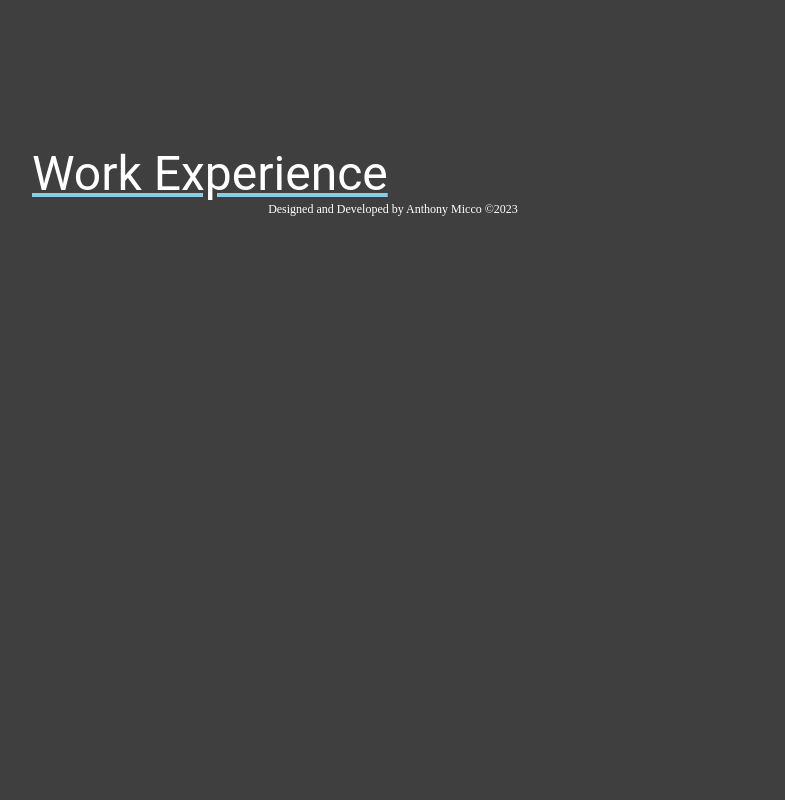
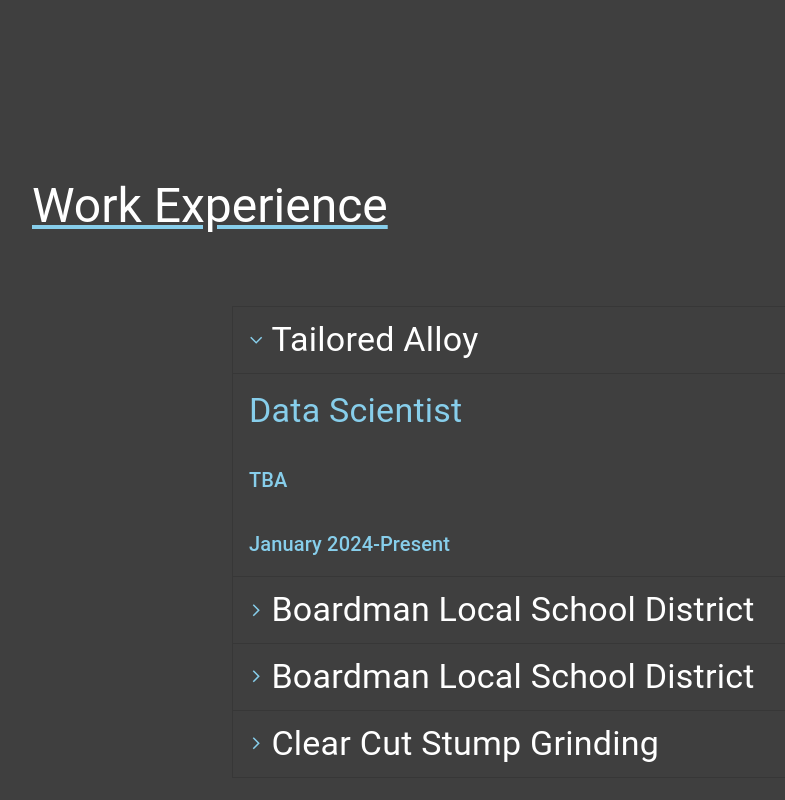
Before and after one commit to Ajmicco18/personalWebsite, a React (Create React App) app: page / in a window 1280 px wide. Shown: the part 1630-2430 px from the top of the page, without its empty margins (247-1032 px from the left). Before the commit the page ends 1862 px from the top, so only its background shows below. Built offline with nearby package versions, Linux system fonts and the light colour scheme.

Commit message:
finished experience and made minor style changes

```diff
--- a/src/components/AboutMe.jsx
+++ b/src/components/AboutMe.jsx
@@ -16,7 +16,7 @@
                         About Me
                     </Typography>
                     <Typography variant="h6" component="p" color="white">
-                        Hello! I am Anthony Micco. I was inspired to pursue a career in the
+                        <br></br>Hello! I am Anthony Micco. I was inspired to pursue a career in the
                         computer science field after taking a computer science course during
                         my sophomore year of high school. Since that time, I have devloped a passion
                         for coding and devloping software and look forward to continuing to learn
@@ -38,7 +38,7 @@
                         color="white"
                         textAlign="center"
                         sx={{ textDecoration: "underline", textDecorationColor: "skyblue" }}>
-                        Skills
+                        Skills <br></br><br></br>
                     </Typography>
                     <Grid container spacing={2}>
                         <Grid item xs={6} md={6}>
--- a/src/components/Experience.jsx
+++ b/src/components/Experience.jsx
@@ -1,65 +1,154 @@
 import {
     Container,
     Grid,
-    Typography
+    Typography,
+    styled
 } from "@mui/material"
+import MuiAccordion from '@mui/material/Accordion';
+import MuiAccordionSummary from '@mui/material/AccordionSummary';
+import MuiAccordionDetails from '@mui/material/AccordionDetails';
+import ArrowForwardIosSharpIcon from '@mui/icons-material/ArrowForwardIosSharp';
+import { useState } from "react";
+
+
+const Accordion = styled((props) => (
+    <MuiAccordion disableGutters elevation={0} square {...props} />
+
+))(({ theme }) => ({
+    border: `1px solid ${theme.palette.divider}`,
+    '&:not(:last-child)': {
+        borderBottom: 0,
+    },
+    '&::before': {
+        display: "none",
+    },
+    "&:hover": {
+        color: "skyblue"
+    },
+    backgroundColor: "rgb(63, 63, 63)",
+    color: "white",
+}));
+
+const AccordionSummary = styled((props) => (
+    <MuiAccordionSummary
+        expandIcon={<ArrowForwardIosSharpIcon sx={{ fontSize: "0.9rem", color: "skyblue" }} />}
+        {...props} />
+))(({ theme }) => ({
+    flexDirection: 'row-reverse',
+    '& .MuiAccordionSummary-expandIconWrapper.Mui-expanded': {
+        transform: 'rotate(90deg)',
+    },
+    '& .MuiAccordionSummary-content': {
+        marginLeft: theme.spacing(1),
+    },
+}));
+
+const AccordionDetails = styled(MuiAccordionDetails)(({ theme }) => ({
+    padding: theme.spacing(2),
+    borderTop: '1px solid rgba(0, 0, 0, .125)',
+    color: "skyblue"
+}));
 
 export default function Experience() {
-    const jobs = [
-        {
-            id: 1,
-            jobTitle: "Middle School Football Coach",
-            Company: "Boardman Local School District",
-            duration: "June 2022-October 2023",
-            text: ["As a middle school football coach, I was responsible",
-                "for coaching the offensive lineman. I would demonstrate and explain",
-                "basic techniques and ideas to the players to ensure they had a better",
-                "understanding of football, specifically the offensive line. In addition,",
-                "I would contribute to the gameplan preparation to ensure the athletes were",
-                "prepared to play their game."]
-        },
 
-        {
-            id: 2,
-            jobTitle: "Computer Technology Intern",
-            Company: "Boardman Local School District",
-            duration: "January 2023-August 2023",
-            text: ["In my role as a Computer Technology Intern for the Boardman Local School District,",
-                "I was largely responsible for responding to help-desk tickets from teachers and",
-                "staff throughout the district. In addition, I was in charge of maintaining the",
-                "inventory of the district's devices as well as repairing damaged Chromebooks.",
-                "Furthermore, my role included ensuring that each classroom in the district had updated",
-                "and operating devices."]
-        },
+    const [expanded, setExpanded] = useState('panel1');
 
-        {
-            id: 3,
-            jobTitle: "Landscaper",
-            Company: "Clear Cut Stump Grinding",
-            duration: "March 2019-August 2022",
-            text: ["In my role as a landscaper for Clear Cut Stump Grinding,",
-                "I was largely responsible for clearing away excess wood",
-                "chips from the work area to ensure the entire stump was clear.",
-                "In addition, I would haul wheelbarrows of topsoil and landscape",
-                "rock to the work site. Furthermore, I laid landscape fabric and",
-                "spread grass seed in contribution to the project we were working on."]
-
-        }
-    ]
+    const handleChange = (panel) => (event, newExpanded) => {
+        setExpanded(newExpanded ? panel : false);
+    };
 
     return (
 
-        <Container maxWidth="xl" sx={{ margin: "25vh 10vh 0 30vh" }}>
+        <Container maxWidth="xl" sx={{ margin: "25vh 10vh 25vh 30vh" }}>
             <Grid container spacing={2}>
                 <Grid item xs={6} md={6}>
                     <Typography variant="h3" component="div" color="white" sx={{ textDecoration: "underline", textDecorationColor: "skyblue" }}>
-                        Work Experience
+                        Work Experience <br></br><br></br>
                     </Typography>
+                </Grid>
+                <Grid item xs={6} md={8} margin="0 0 0 25vh">
+                    <Accordion expanded={expanded === 'panel1'} onChange={handleChange('panel1')}>
+                        <AccordionSummary aria-controls="panel1d-content" id="panel1d-header">
+                            <Typography variant="h4" component="header">Tailored Alloy</Typography>
+                        </AccordionSummary>
+                        <AccordionDetails>
+                            <Typography variant="h4" component="header">
+                                Data Scientist
+                            </Typography>
+                            <Typography variant="h6" component="div">
+                                <br></br> TBA
+                            </Typography>
+                            <Typography variant="h6" component="header">
+                                <br></br>January 2024-Present
+                            </Typography>
+                        </AccordionDetails>
+                    </Accordion>
+                    <Accordion expanded={expanded === 'panel2'} onChange={handleChange('panel2')}>
+                        <AccordionSummary aria-controls="panel2d-content" id="panel2d-header">
+                            <Typography variant="h4" component="header">Boardman Local School District</Typography>
+                        </AccordionSummary>
+                        <AccordionDetails>
+                            <Typography variant="h4" component="header">
+                                Middle School Football Coach
+                            </Typography>
+                            <Typography variant="h6" component="div">
+                                <br></br>As a middle school football coach, I was responsible
+                                for coaching the offensive lineman. I would demonstrate and explain
+                                basic techniques and ideas to the players to ensure they had a better
+                                understanding of football, specifically the offensive line. In addition,
+                                I would contribute to the gameplan preparation to ensure the athletes were
+                                prepared to play their game.
+                            </Typography>
+                            <Typography variant="h6" component="header">
+                                <br></br>June 2022-October 2023
+                            </Typography>
+                        </AccordionDetails>
+                    </Accordion>
+                    <Accordion expanded={expanded === 'panel3'} onChange={handleChange('panel3')}>
+                        <AccordionSummary aria-controls="panel3d-content" id="panel3d-header">
+                            <Typography variant="h4" component="header">Boardman Local School District</Typography>
+                        </AccordionSummary>
+                        <AccordionDetails>
+                            <Typography variant="h4" component="header">
+                                Computer Technology Intern
+                            </Typography>
+                            <Typography variant="h6" component="div">
+                                <br></br>In my role as a Computer Technology Intern for the Boardman Local School District,
+                                I was largely responsible for responding to help-desk tickets from teachers and
+                                staff throughout the district. In addition, I was in charge of maintaining the
+                                inventory of the district's devices as well as repairing damaged Chromebooks.
+                                Furthermore, my role included ensuring that each classroom in the district had updated
+                                and operating devices.
+                            </Typography>
+                            <Typography variant="h6" component="header">
+                                <br></br>January 2023-August 2023
+                            </Typography>
+                        </AccordionDetails>
+                    </Accordion>
+                    <Accordion expanded={expanded === 'panel4'} onChange={handleChange('panel4')}>
+                        <AccordionSummary aria-controls="panel4d-content" id="panel4d-header">
+                            <Typography variant="h4" component="header">Clear Cut Stump Grinding</Typography>
+                        </AccordionSummary>
+                        <AccordionDetails>
+                            <Typography variant="h4" component="header">
+                                Landscaper
+                            </Typography>
+                            <Typography variant="h6" component="div">
+                                <br></br>In my role as a landscaper for Clear Cut Stump Grinding,
+                                I was largely responsible for clearing away excess wood
+                                chips from the work area to ensure the entire stump was clear.
+                                In addition, I would haul wheelbarrows of topsoil and landscape
+                                rock to the work site. Furthermore, I laid landscape fabric and
+                                spread grass seed in contribution to the project we were working on.
+                            </Typography>
+                            <Typography variant="h6" component="header">
+                                <br></br>March 2019-August 2022
+                            </Typography>
+                        </AccordionDetails>
+                    </Accordion>
 
                 </Grid>
-
             </Grid>
-
         </Container>
 
     )
--- a/src/components/Header.jsx
+++ b/src/components/Header.jsx
@@ -19,7 +19,7 @@
                     <IconButton href='https://linkedin.com/in/anthony-micco' aria-label="LinkedIn">
                         <LinkedIn sx={{ height: 60, width: 60, color: "white", '&:hover': { color: "skyblue" } }} />
                     </IconButton>
-                    <IconButton aria-label="email">
+                    <IconButton href="mailto:anthonymicco2003@gmail.com" aria-label="email">
                         <Email sx={{ height: 60, width: 60, color: "white", '&:hover': { color: "skyblue" } }}></Email>
                     </IconButton>
                 </Box>
```
